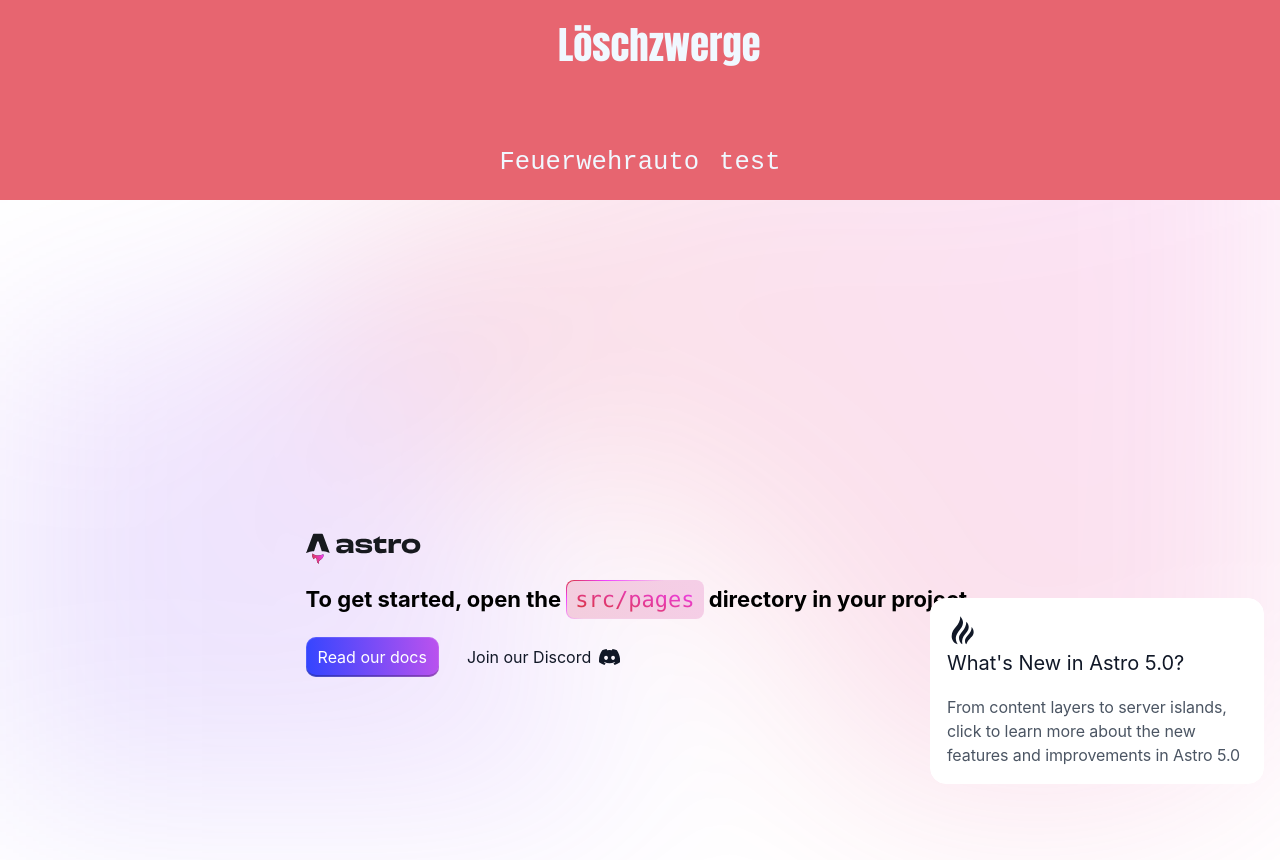
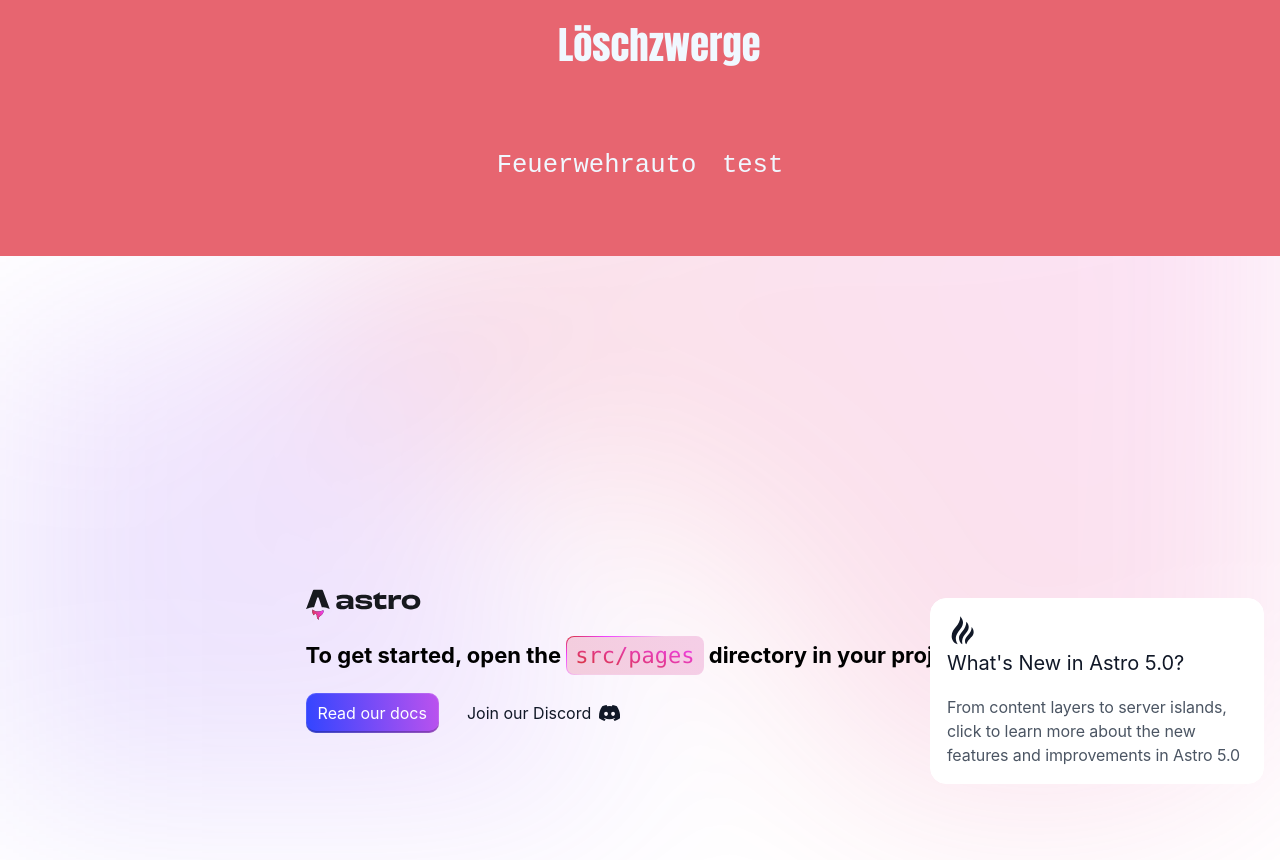
Before and after one commit to vsleo/LoeschZwerge, an Astro site in the folder FrontEnd/: page / in a window 1280 px wide. Built offline with nearby package versions, Linux system fonts and the light colour scheme; Astro itself is replaced by a stand-in of ours.

Commit message:
Changed nav-bar to vw and vertical adjustment

```diff
--- a/FrontEnd/src/components/Header.astro
+++ b/FrontEnd/src/components/Header.astro
@@ -20,7 +20,7 @@
     header {
 
         width: 100%;
-        height: 200px;
+        height: 20vw /*200px*/;
         background-color: rgb(231, 101, 112);
         display: flex;
         align-items: center ;
@@ -62,7 +62,8 @@
         text-decoration: none;
         display: flex;
         justify-content: center;
-       float:left;
+        float:left;
+
 
 
 
@@ -81,10 +82,7 @@
 
     }
     .nav a {
-        padding-left: 10px;
-        padding-top: 10px;
-        padding-right: 10px;
-        padding-bottom: 0px;
+        padding: 1vw;
         height: 3vw;
     }
 
```
Also changed, not shown: FrontEnd/src/components/Car.astro (+8 -0 lines).
